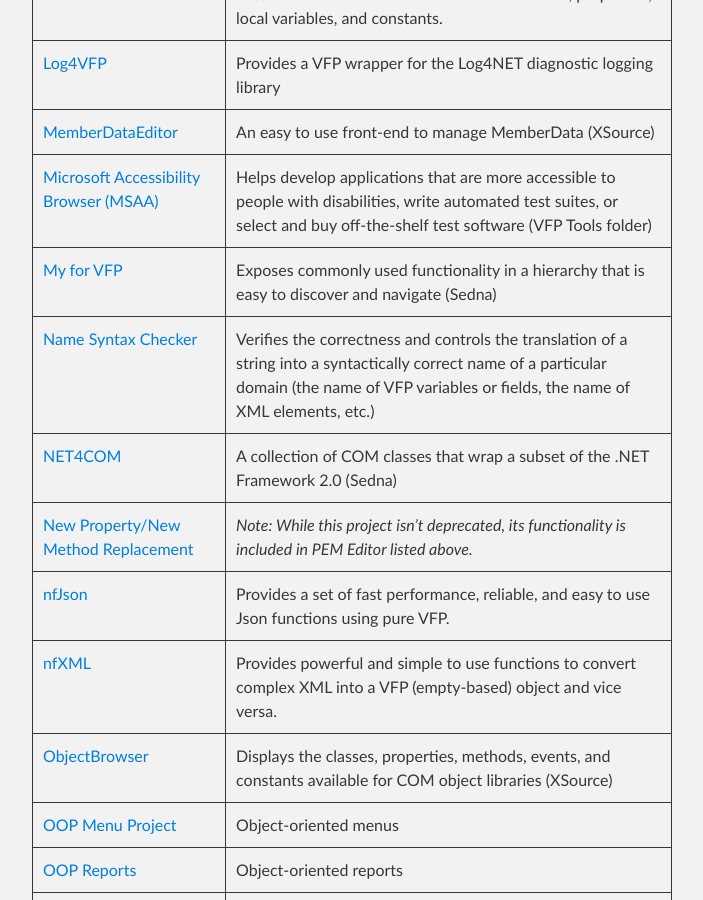
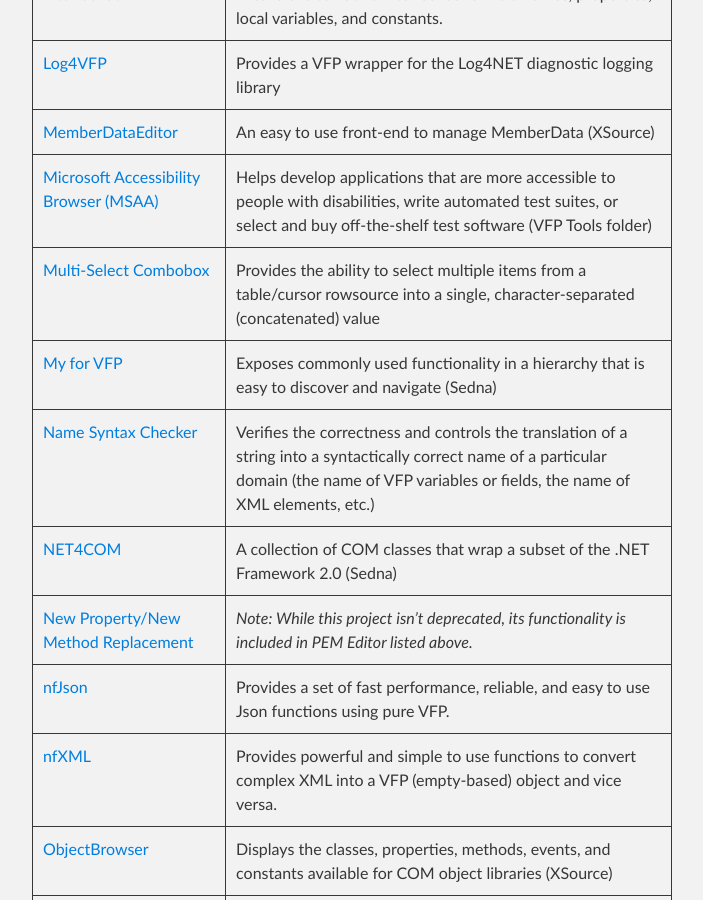
Before and after one commit to VFPX/VFPX.github.io, a Jekyll site: the page built from projects.md, in a window 1280 px wide and 900 px high, scrolled down 3390 px. Shown: the whole window, without its empty margins (288-991 px from the left). Built offline with Jekyll 4.4.1, drawn with Linux system fonts in a browser that asks for light colours; our own code applies the rules of GitHub Pages for plain Markdown files; some of the changed text lies outside the part shown.

Commit message:
- Added ctlTip and cboMultiSel projects - Updated submission docs to ask for project status and GitHub user name

```diff
--- a/_data/projects.json
+++ b/_data/projects.json
@@ -300,6 +300,12 @@
     "state": "Production release"
   },
   {
+    "project": "Multi-Select Combobox",
+    "url": "https://github.com/VFPX/cboMultiSel",
+    "description": "Provides the ability to select multiple items from a table/cursor rowsource into a single, character-separated (concatenated) value",
+    "state": "Production release"
+  },
+  {
     "project": "My for VFP",
     "url": "https://github.com/VFPX/My",
     "description": "Exposes commonly used functionality in a hierarchy that is easy to discover and navigate (Sedna)",
@@ -447,6 +453,12 @@
     "project": "Toolbox",
     "url": "https://github.com/VFPX/Toolbox",
     "description": "Displays items used in the creation of applications (XSource)",
+    "state": "Production release"
+  },
+  {
+    "project": "Tooltip",
+    "url": "https://github.com/VFPX/CtlTip",
+    "description": "Improved tooltips for FoxPro forms controls, including multi-line",
     "state": "Production release"
   },
   {
```
Also changed, not shown: VFPXProjectProposal.md (+3 -1 lines), 1 other file.
